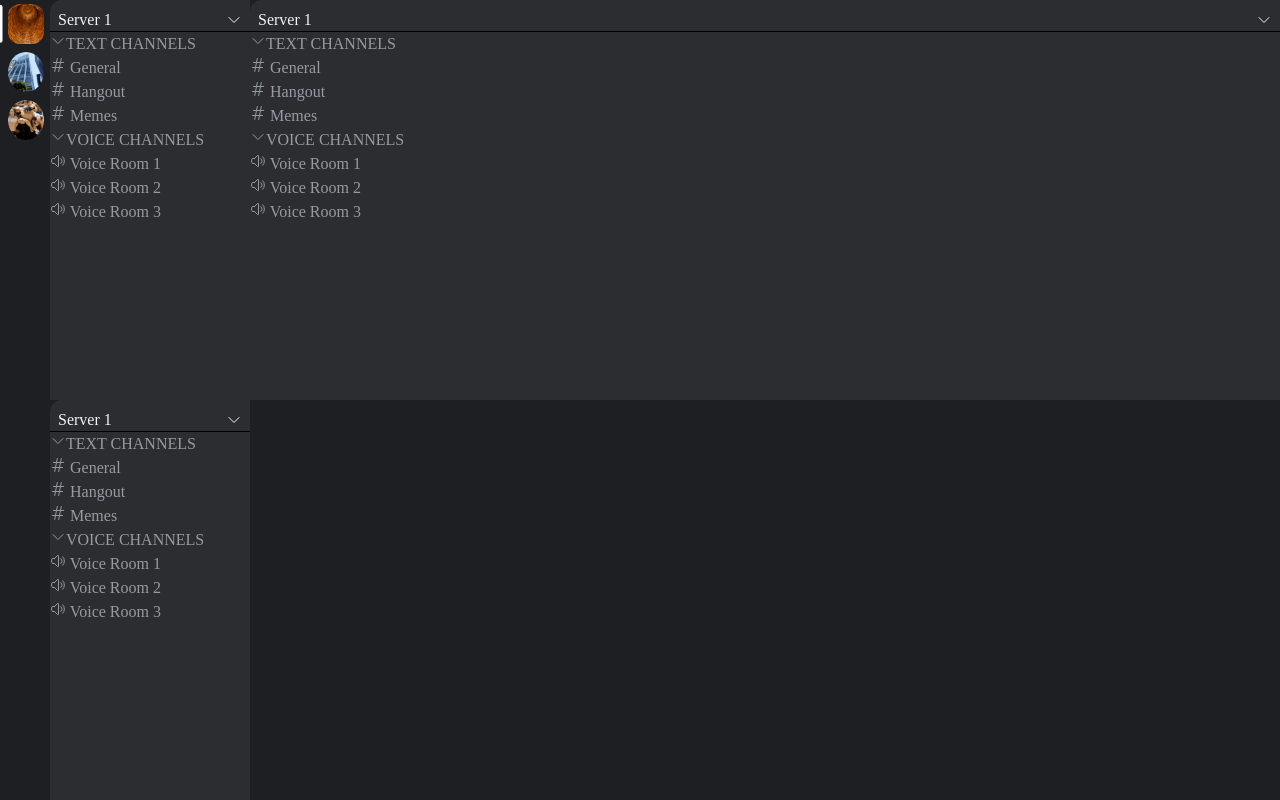
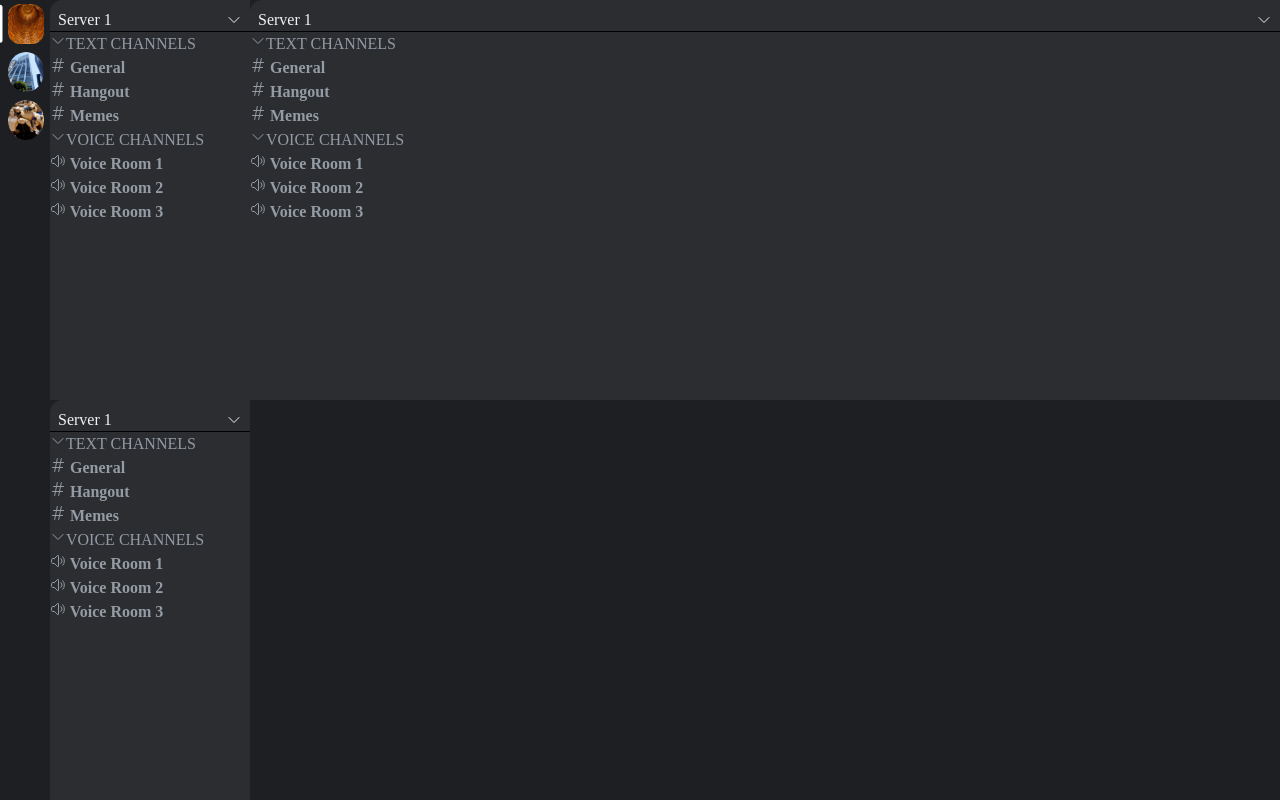
Before and after one commit to DimRev/Echochord-FrontEnd, a React (Vite) app: page /s101 in a window 1280 px wide. Built offline with nearby package versions, Linux system fonts and the light colour scheme.

Commit message:
Implement NavLink to TextChannel

```diff
--- a/src/cmps/ui/ChannelLinkCollapsable.tsx
+++ b/src/cmps/ui/ChannelLinkCollapsable.tsx
@@ -1,10 +1,15 @@
-import { useState } from 'react'
+import { useContext, useState } from 'react'
 import { TextChannel, VoiceChannel } from '../../services/api/server.service'
 import { OnSelectTextChannel, OnSelectVoiceChannel } from '../../pages/ChatPage'
 import HashtagIcon from '../svgs/HashtagIcon'
 import SpeakerIcon from '../svgs/SpeakerIcon'
 import ChevronDownIcon from '../svgs/ChevronDownIcon'
 import ChevronRightIcon from '../svgs/ChevronRightIcon'
+import { NavLink } from 'react-router-dom'
+import {
+  SelectedServerContext,
+  SelectedServerContextType,
+} from '../../context/SelectedServerContext'
 
 type PropType = {
   type: 'text' | 'voice'
@@ -48,10 +53,14 @@ function ChannelLink({ type, channel, onSelectChannel }: ChannelPropType) {
   function handleChannelClick(channelId: string) {
     onSelectChannel(channelId)
   }
+  const { selectedServer } = useContext(
+    SelectedServerContext,
+  ) as SelectedServerContextType
   return (
     <article
       className="channel-link"
       onClick={() => handleChannelClick(channel.id)}>
+      <NavLink to={`/${selectedServer?._id}/${channel.id}`}>
         {type === 'text' ? (
           <HashtagIcon />
         ) : type === 'voice' ? (
@@ -60,6 +69,7 @@ function ChannelLink({ type, channel, onSelectChannel }: ChannelPropType) {
           ''
         )}{' '}
         {channel.name}
+      </NavLink>
     </article>
   )
 }
```
Lines whose indentation alone changed are shown as unchanged.
